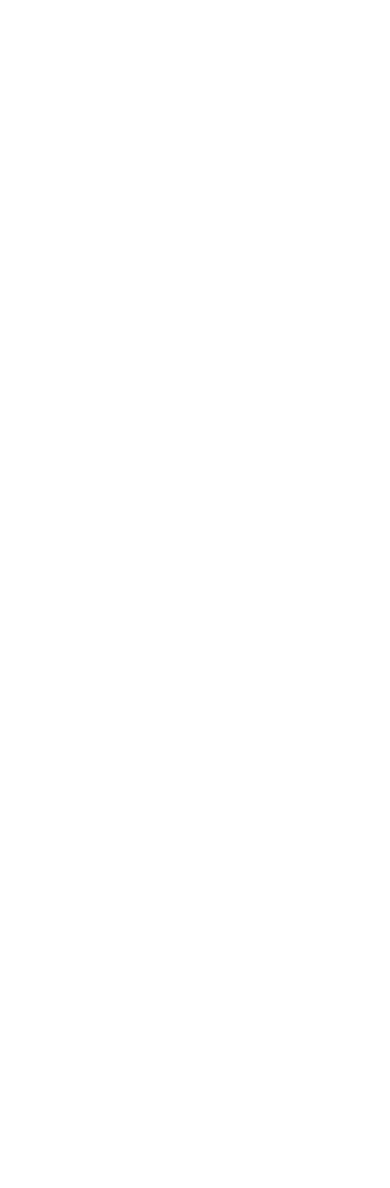
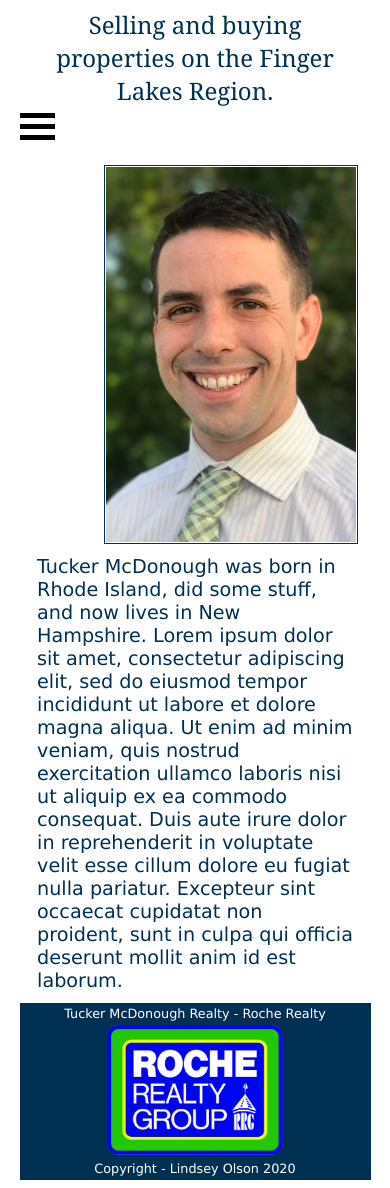
Before and after one commit to lo6169/realestate, a plain HTML site: page about.html in a window 390 px wide. Before the commit the page ends 844 px from the top, so only its background shows below. Drawn offline with Linux system fonts and the light colour scheme.

Commit message:
Began the about and contact mobile versions. To do: buy, sell, contact pages in both mobile and desktop view. Get real images and descriptions to use.

```diff
--- a/about.html
+++ b/about.html
@@ -7,6 +7,44 @@
     <script src="assets/javascript/myscripts.js"></script>
 </head>
 <body>
+    <div class="head">
+        Selling and buying properties on the Finger Lakes Region.
+    </div>
+
+
+    <div class="menuitems">
+        <div class="hamburgermenu" onclick="menuFunction()">
+            <div class="hamburger" id="ham1"></div>
+            <div class="hamburger" id="ham2"></div>
+            <div class="hamburger" id="ham3"></div>
+        </div>
+    </div>
+
+    <div id="menu" class="menu">
+        <a href="index.html">Home Page</a>
+        <a href="buy.html">View Listings</a>
+        <a href="sell.html">List a Property</a>
+        <a href="about.html">Meet the Agent</a>
+        <a href="contact.html">Contact</a>
+    </div>
+
+    <br/>
+
+    <img class="photo" src="assets/media/tucker.jpg">
+
+    <div class="blurb">
+        Tucker McDonough was born in Rhode Island, did some stuff, and now lives in New Hampshire.
+        Lorem ipsum dolor sit amet, consectetur adipiscing elit, sed do eiusmod tempor incididunt ut labore et dolore magna aliqua. Ut enim ad minim veniam, quis nostrud exercitation ullamco laboris nisi ut aliquip ex ea commodo consequat. Duis aute irure dolor in reprehenderit in voluptate velit esse cillum dolore eu fugiat nulla pariatur. Excepteur sint occaecat cupidatat non proident, sunt in culpa qui officia deserunt mollit anim id est laborum.
+    </div>
+
 
 </body>
+
+<footer>
+    Tucker McDonough Realty - Roche Realty
+    <img src="assets/media/rochelogo.png" style="width: 50%; padding-top: 1%; padding-bottom: 1%;">
+    <br/>
+    Copyright - Lindsey Olson 2020 <br/>
+
+</footer>
 </html>
--- a/assets/css/styles.css
+++ b/assets/css/styles.css
@@ -26,7 +26,6 @@ body
     position: absolute;
     z-index: 2;
     margin-bottom: 3%;
-
 }
 
 .menu a
@@ -60,7 +59,7 @@ body
     right: 0;
     top: 40%;
     text-align: center;
-    color: white;
+    color: #003052;
     font-size: 25px;
     font-family: Georgia;
 }
@@ -114,3 +113,11 @@ footer
     margin: 5%;
     width: 90%;
 }
+
+.photo
+{
+    margin-left: 24%;
+    padding:1px;
+    border:1px solid #003052;
+    background-color:white;
+}
```
Also changed, not shown: contact.html (+1 -0 lines), index.html (+1 -1 lines), assets/media/tucker.jpg (added).
